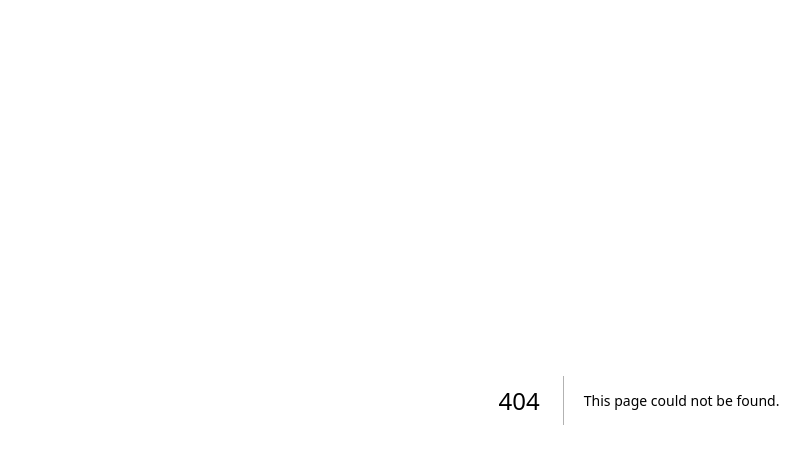
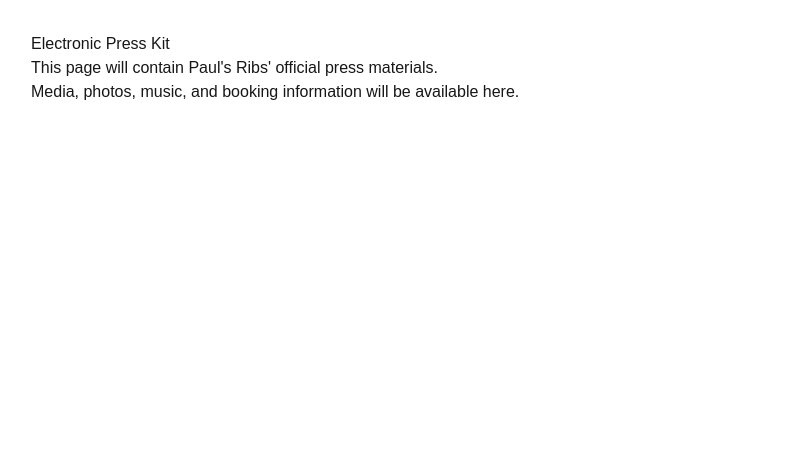
Before and after one commit to Swamp-Records/pauls-ribs-website, a Next.js app: page /epk in a window 1280 px wide. Before the commit this address had no page. Shown: the top 464 px of the page, without its empty margins (1-811 px from the left). Built offline with nearby package versions, Linux system fonts and the light colour scheme.

Commit message:
Created placeholder pages for About, Shows, and EPK

```diff
--- /dev/null
+++ b/app/about/page.tsx
@@ -0,0 +1,9 @@
+export default function AboutPage() {
+  return (
+    <main style={{ padding: "2rem" }}>
+      <h1>About</h1>
+      <p>Paul&apos;s Ribs is an indie band based in Gainesville, Florida.</p>
+      <p>More information about the band, its members, and its story will be added here soon.</p>
+    </main>
+  );
+}
--- /dev/null
+++ b/app/epk/page.tsx
@@ -0,0 +1,9 @@
+export default function EpkPage() {
+  return (
+    <main style={{ padding: "2rem" }}>
+      <h1>Electronic Press Kit</h1>
+      <p>This page will contain Paul&apos;s Ribs&apos; official press materials.</p>
+      <p>Media, photos, music, and booking information will be available here.</p>
+    </main>
+  );
+}
--- a/app/page.tsx
+++ b/app/page.tsx
@@ -4,6 +4,9 @@ export default function Home() {
   return (
     <div style={{ display: "flex", flexDirection: "column", minHeight: "100vh" }}>
       <main style={{ flex: 1}}>
+        <h1>Paul's Ribs</h1>
+        <p>Official website for Paul’s Ribs</p>
+        <p>Home page content coming soon.</p>
       </main>
       <Footer />
     </div>
--- /dev/null
+++ b/app/shows/page.tsx
@@ -0,0 +1,9 @@
+export default function ShowsPage() {
+  return (
+    <main style={{ padding: "2rem" }}>
+      <h1>Shows</h1>
+      <p>Upcoming shows and performances will be listed here.</p>
+      <p>Check back soon for tour dates, venues, and ticket information.</p>
+    </main>
+  );
+}
```
Also changed, not shown: 1 other file (tests, documents, lock files or other folders).
